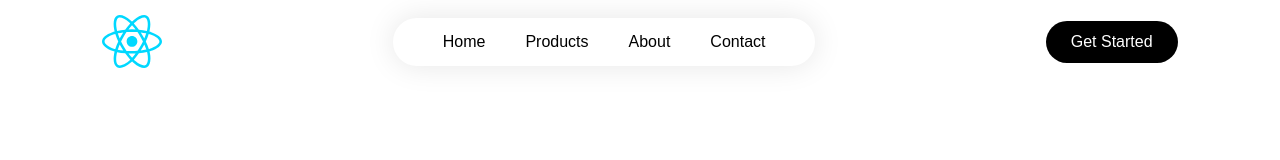
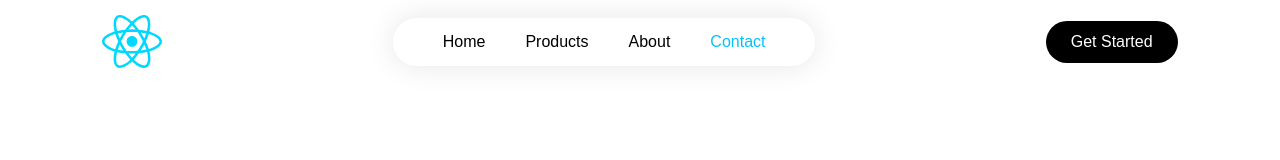
Before and after one commit to electrixky/router-practice, a React (Vite) app: page /contact in a window 1280 px wide. Shown: the top 160 px of the page. Built offline with nearby package versions, Linux system fonts and the light colour scheme.

Commit message:
Link changed to Navlink

```diff
--- a/src/components/Navbar.jsx
+++ b/src/components/Navbar.jsx
@@ -1,24 +1,24 @@
 import React from 'react';
 import logo from '../assets/react.svg'
-import {Link} from "react-router-dom";
+import {NavLink} from "react-router-dom";
 
 function Navbar() {
     return (
         <div className="navbar">
             <img src={logo} alt="" width={"60px"}/>
             <ul>
-                <Link to={'/'}>
+                <NavLink to={'/'}>
                     <li>Home</li>
-                </Link>
-                <Link to={'/products'}>
+                </NavLink>
+                <NavLink to={'/products'}>
                     <li>Products</li>
-                </Link>
-                <Link to={'/about'}>
+                </NavLink>
+                <NavLink to={'/about'}>
                     <li>About</li>
-                </Link>
-                <Link to={'/contact'}>
+                </NavLink>
+                <NavLink to={'/contact'}>
                     <li>Contact</li>
-                </Link>
+                </NavLink>
             </ul>
             <button>Get Started</button>
         </div>
--- a/src/index.css
+++ b/src/index.css
@@ -28,7 +28,10 @@ a {
     display: inline-block;
     padding: 5px 10px;
     margin: 0 10px;
-    color: #000;
+}
+
+a.active {
+    color: #00c3ff;
 }
 
 .navbar button {
```
